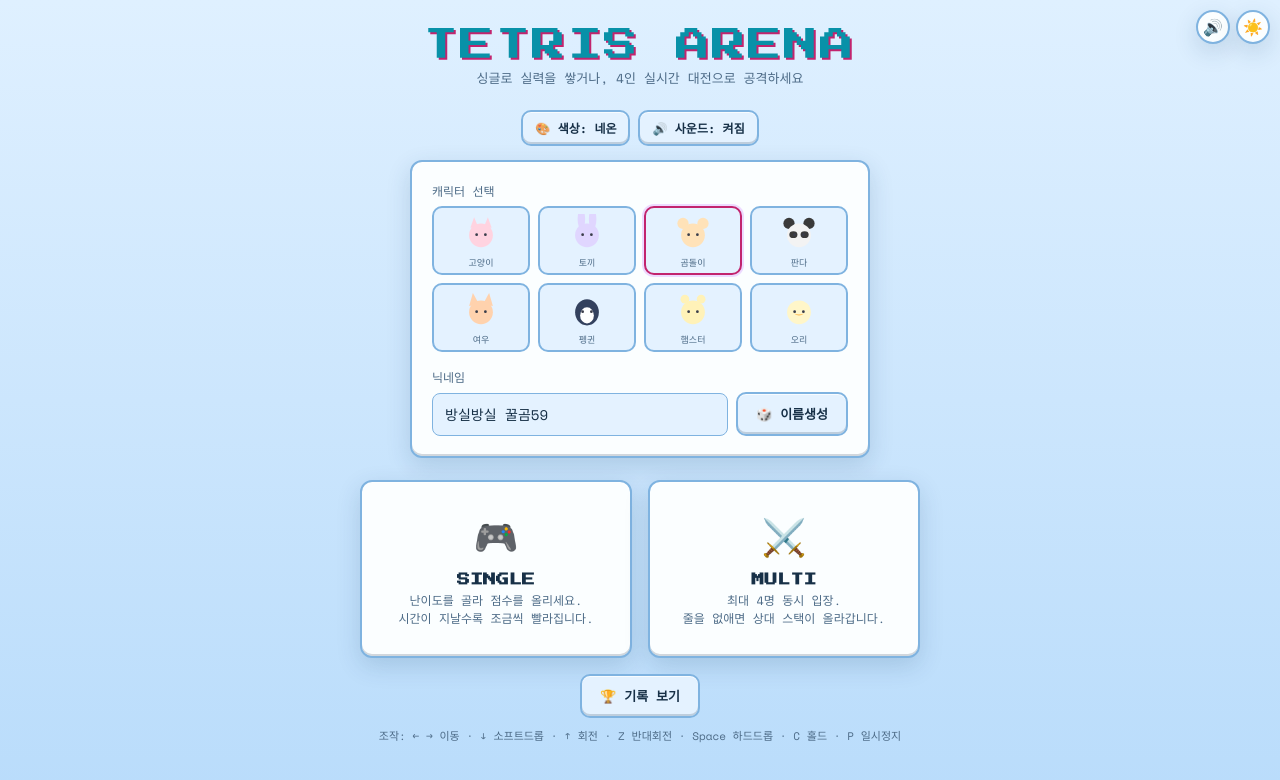
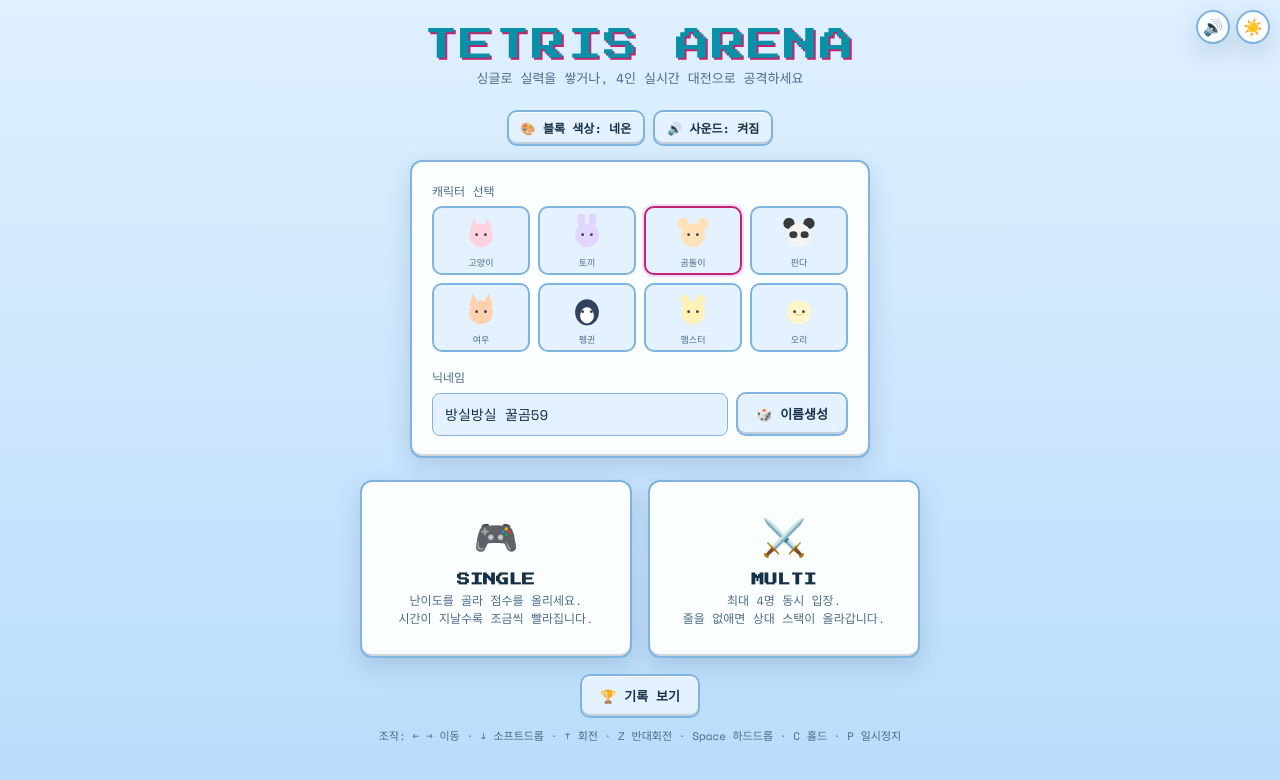
Before and after one commit to jwh0824-spec/tetris-arena, a website: page tetris-arena.html in a window 1280 px wide. Drawn offline with nearby package versions, Linux system fonts and the light colour scheme.

Commit message:
Clarify block-color theme button label (was ambiguous as just 색상)

```diff
--- a/tetris-arena.html
+++ b/tetris-arena.html
@@ -286,7 +286,7 @@ canvas{ background:var(--surface-2); border:1px solid var(--border); border-radi
     <div class="logo pixel">TETRIS ARENA</div>
     <div class="subtitle">싱글로 실력을 쌓거나, 4인 실시간 대전으로 공격하세요</div>
     <div class="row" style="justify-content:center; gap:8px; margin:-6px 0 14px;">
-      <button class="btn" id="btn-color-theme" style="font-size:12px; padding:7px 12px;">🎨 색상: 네온</button>
+      <button class="btn" id="btn-color-theme" style="font-size:12px; padding:7px 12px;">🎨 블록 색상: 네온</button>
       <button class="btn" id="btn-sound-toggle" style="font-size:12px; padding:7px 12px;">🔊 사운드: 켜짐</button>
     </div>
 
@@ -740,7 +740,7 @@ function applyUiTheme(theme){
 applyUiTheme(uiTheme);
 function updateSettingsButtons(){
   const themeBtn = $("btn-color-theme");
-  if(themeBtn) themeBtn.textContent = "🎨 색상: " + (COLOR_THEME_LABELS[colorTheme]||"네온");
+  if(themeBtn) themeBtn.textContent = "🎨 블록 색상: " + (COLOR_THEME_LABELS[colorTheme]||"네온");
   const soundBtn = $("btn-sound-toggle");
   if(soundBtn) soundBtn.textContent = soundOn ? "🔊 사운드: 켜짐" : "🔈 사운드: 꺼짐";
   const soundFloat = $("btn-sound-toggle-float");
```
